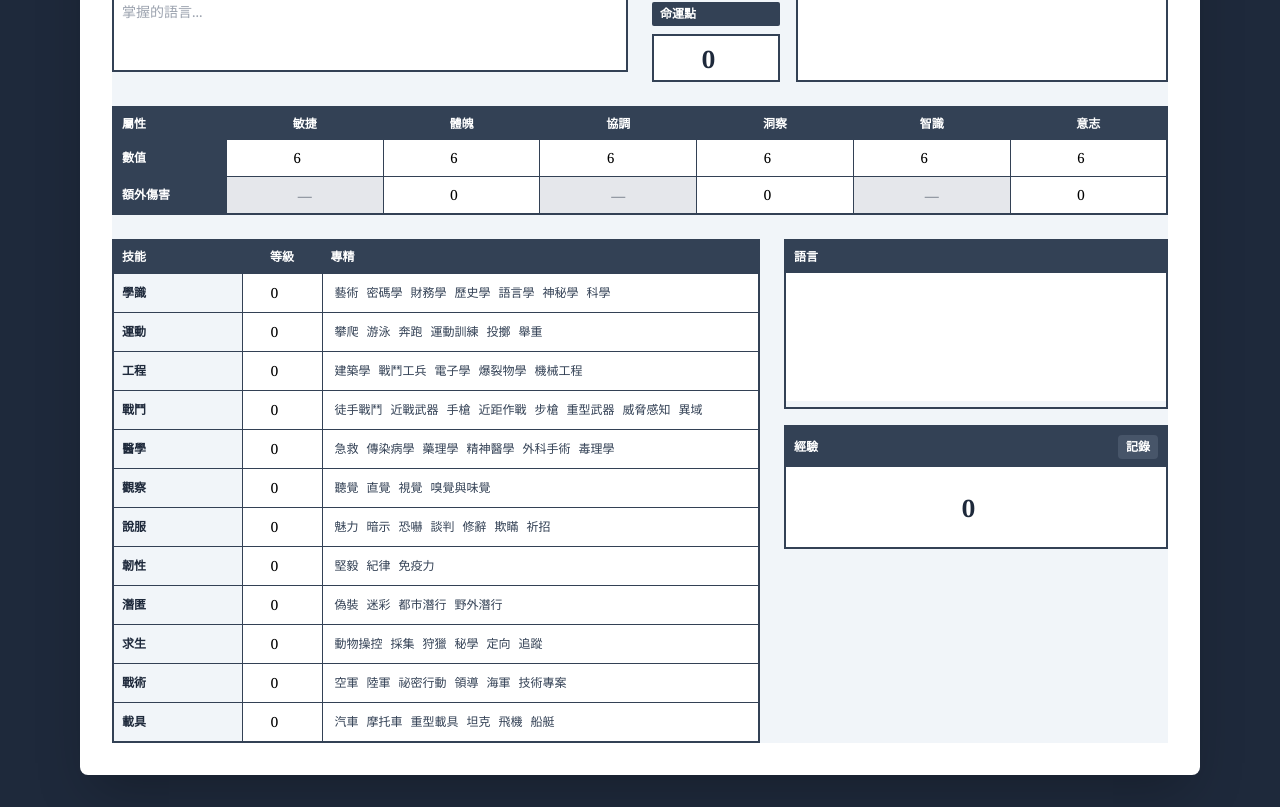
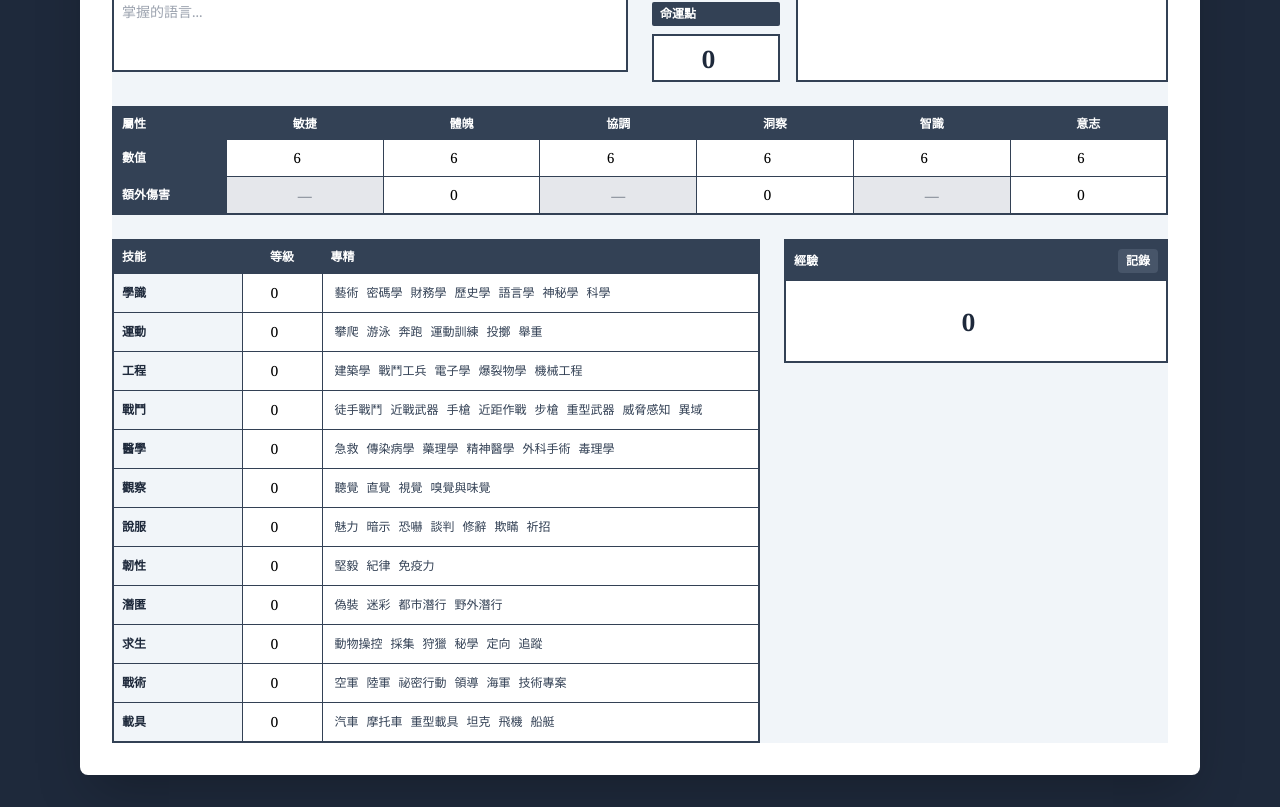
Before and after one commit to SassTTRPGtools/2d20tools, a Nuxt app: page /ACcharacter in a window 1280 px wide. Shown: the part 882-1689 px from the top of the page. Built offline with nearby package versions, Linux system fonts and the light colour scheme; a web font is replaced by a local one.

Commit message:
移除不需要的部分

```diff
--- a/app/components/AchtungCthulhuSheet.vue
+++ b/app/components/AchtungCthulhuSheet.vue
@@ -546,15 +546,6 @@
 
       <!-- 語言與經驗 -->
       <div class="flex-1 xl:max-w-sm">
-        <div class="mb-4 border-2 border-slate-700">
-          <div class="bg-slate-700 text-white p-2 text-xs font-bold">
-            語言
-          </div>
-          <textarea
-            v-model="languages"
-            class="w-full p-2 bg-white font-serif resize-none h-32 border-0"
-          ></textarea>
-        </div>
 
         <div class="border-2 border-slate-700">
           <div class="bg-slate-700 text-white p-2 text-xs font-bold flex justify-between items-center">
```
